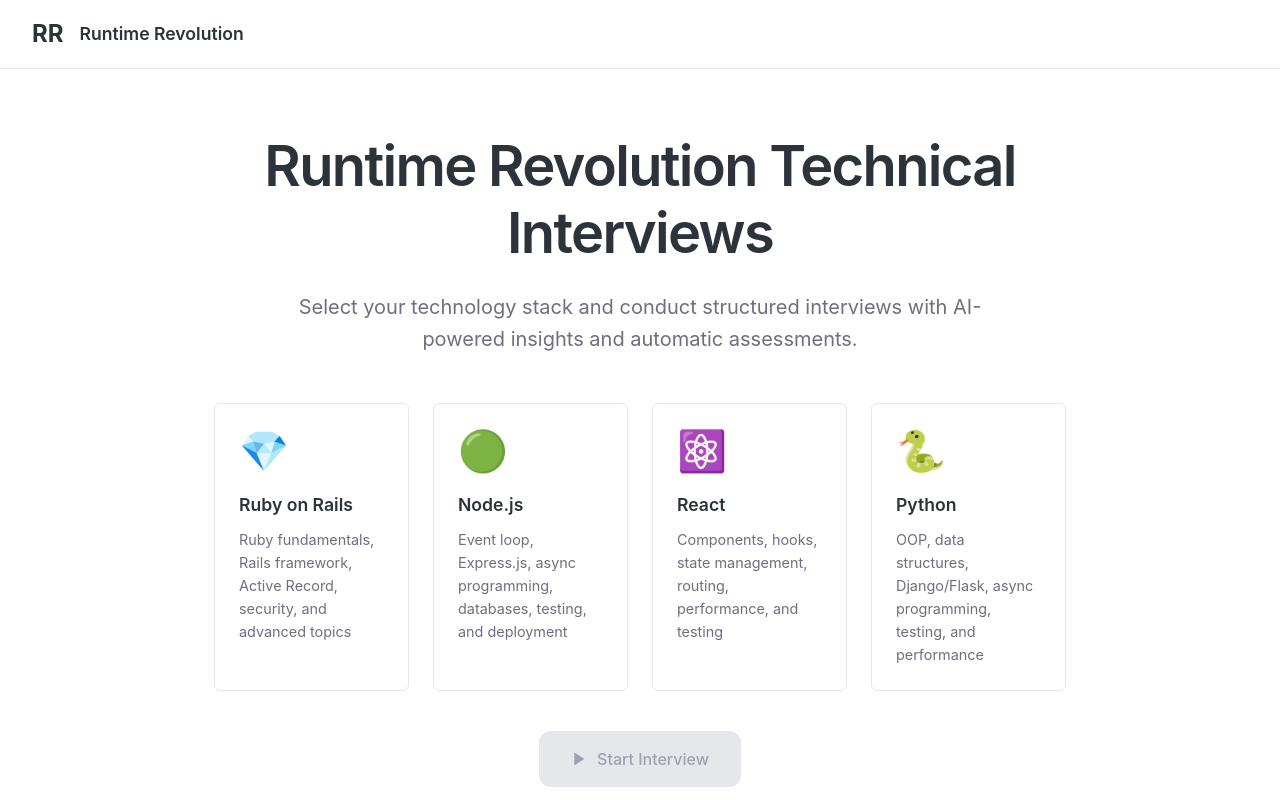
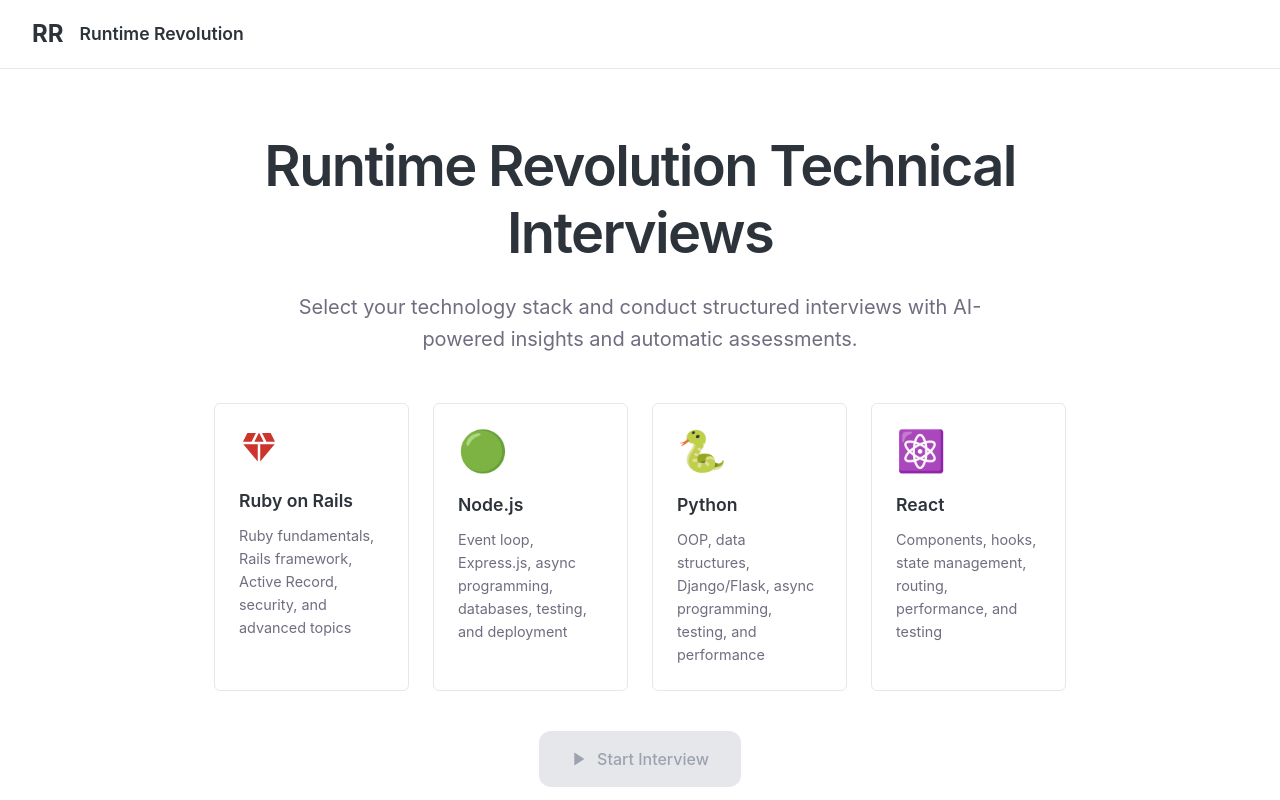
Before and after one commit to runtimerevolution/interviews-agent, a React (Vite) app: page / in a window 1280 px wide. Shown: the top 800 px of the page. Built offline with nearby package versions, Linux system fonts and the light colour scheme.

Commit message:
fix icon rails

```diff
--- a/src/components/HomePage.jsx
+++ b/src/components/HomePage.jsx
@@ -8,15 +8,15 @@
   CardContent,
   CardActionArea,
 } from '@mui/material';
-import { PlayArrow, CheckCircle } from '@mui/icons-material';
+import { PlayArrow, CheckCircle, Diamond } from '@mui/icons-material';
 
 const technologies = [
   {
     id: 'rails',
     name: 'Ruby on Rails',
     description: 'Ruby fundamentals, Rails framework, Active Record, security, and advanced topics',
-    icon: '💎',
-    color: '#CC0000'
+    icon: 'diamond',
+    color: '#CC342D'
   },
   {
     id: 'node',
@@ -26,18 +26,18 @@
     color: '#68A063'
   },
   {
+    id: 'python',
+    name: 'Python',
+    description: 'OOP, data structures, Django/Flask, async programming, testing, and performance',
+    icon: '🐍',
+    color: '#3776AB'
+  },
+  {
     id: 'react',
     name: 'React',
     description: 'Components, hooks, state management, routing, performance, and testing',
     icon: '⚛️',
     color: '#61DAFB'
-  },
-  {
-    id: 'python',
-    name: 'Python',
-    description: 'OOP, data structures, Django/Flask, async programming, testing, and performance',
-    icon: '🐍',
-    color: '#3776AB'
   },
 ];
 
@@ -158,7 +158,13 @@
                         }}
                       />
                     )}
-                    <Box sx={{ fontSize: '2.5rem', mb: 2 }}>{tech.icon}</Box>
+                    <Box sx={{ mb: 2 }}>
+                      {tech.icon === 'diamond' ? (
+                        <Diamond sx={{ fontSize: '2.5rem', color: tech.color }} />
+                      ) : (
+                        <Box sx={{ fontSize: '2.5rem' }}>{tech.icon}</Box>
+                      )}
+                    </Box>
                     <Typography
                       variant="h6"
                       sx={{
```
